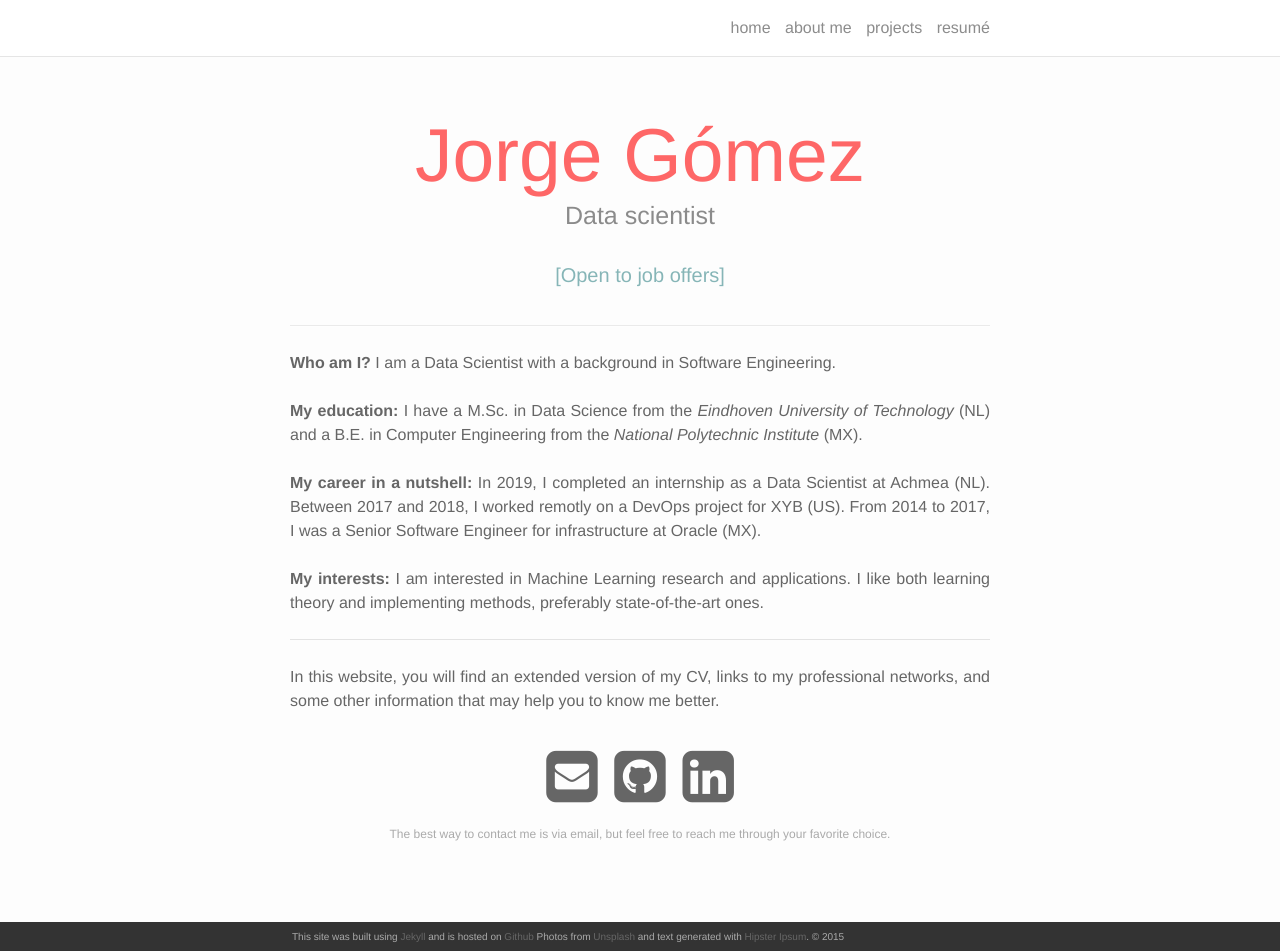
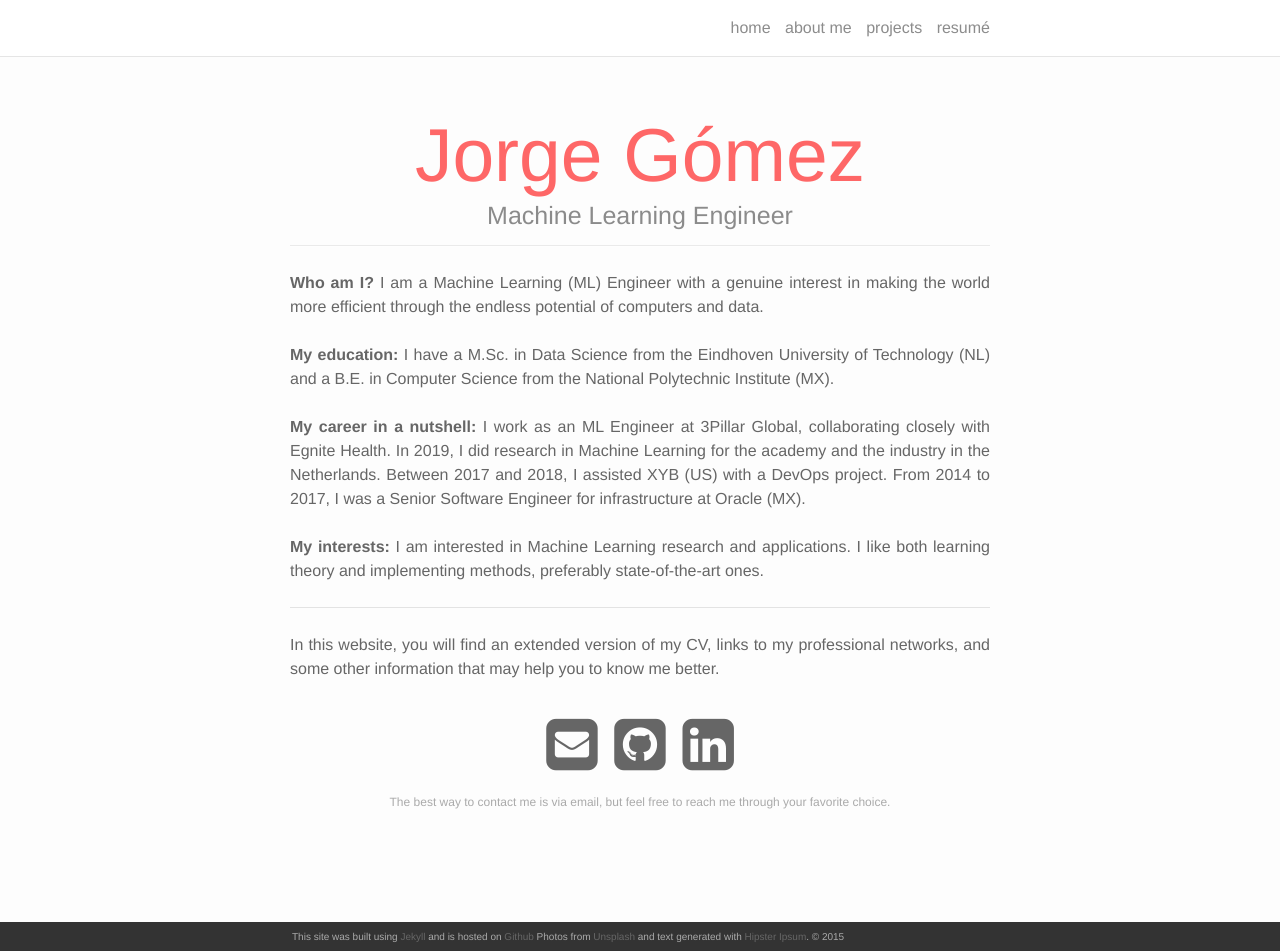
Before and after one commit to gomerudo/gomerudo.github.io, a Jekyll site: the page built from index.html, in a window 1280 px wide and 951 px high. Built offline with Jekyll 4.4.1, drawn with Linux system fonts in a browser that asks for light colours; nearby versions of some CDN libraries.

Commit message:
Update up to 3Pillar

```diff
--- a/index.html
+++ b/index.html
@@ -5,25 +5,28 @@ layout: default
 
 <div class="header-bar">
   <h1>Jorge Gómez</h1>
-  <h2>Data scientist</h2>
-  <p style="color:cadetblue;">[Open to job offers]</p>
-  <!-- <br/> -->
+  <h2>Machine Learning Engineer</h2>
+  <!-- <p style="color:cadetblue;">[Open to job offers]</p> -->
   <hr>
-  <!-- <br/> -->
 </div>
 
 <ul class="post-list">
 
     <br>
-    <b>Who am I?</b> I am a Data Scientist with a background in Software Engineering.
+    <b>Who am I?</b> I am a Machine Learning (ML) Engineer with a genuine interest in making the world more
+    efficient through the endless potential of computers and data.
     <br><br>
-    <b>My education:</b> I have a M.Sc. in Data Science from the <i>Eindhoven University
-    of Technology</i> (NL) and a B.E. in Computer Engineering from the
-    <i>National Polytechnic Institute</i> (MX).
+    <b>My education:</b> I have a M.Sc. in Data Science from the
+    <a href="https://www.tue.nl" target="_blank">Eindhoven University of Technology</a> (NL) and a B.E. in
+    Computer Science from the
+    <a href="https://www.ipn.mx/ingles/" target="_blank">National Polytechnic Institute</a> (MX).
     <br><br>
-    <b>My career in a nutshell:</b> In 2019, I completed an internship as a Data Scientist at Achmea
-    (NL). Between 2017 and 2018, I worked remotly on a DevOps project for XYB (US). From 2014 to
-    2017,  I was a Senior Software Engineer for infrastructure at Oracle (MX).
+    <b>My career in a nutshell:</b> I work as an ML Engineer at
+    <a href="https://www.3pillarglobal.com" target="_blank">3Pillar Global</a>, collaborating closely with
+    <a href="https://egnitehealth.com" target="_blank">Egnite Health</a>. In 2019, I did research in Machine
+    Learning for the academy and the industry in the Netherlands. Between 2017 and 2018, I assisted XYB (US)
+    with a DevOps project. From 2014 to 2017, I was a Senior Software Engineer for infrastructure at
+    <a href="https://www.oracle.com">Oracle</a> (MX).
     <br><br>
     <b>My interests:</b> I am interested in Machine Learning research and applications. I like both
     learning theory and implementing methods, preferably state-of-the-art ones.
```
Also changed, not shown: _resume/cv-t-3pillar.markdown (added, +21 -0 lines), about.md (+7 -13 lines), resume.md (+0 -1 lines), img/3pillar.png (added), img/tiempo.png (added).
